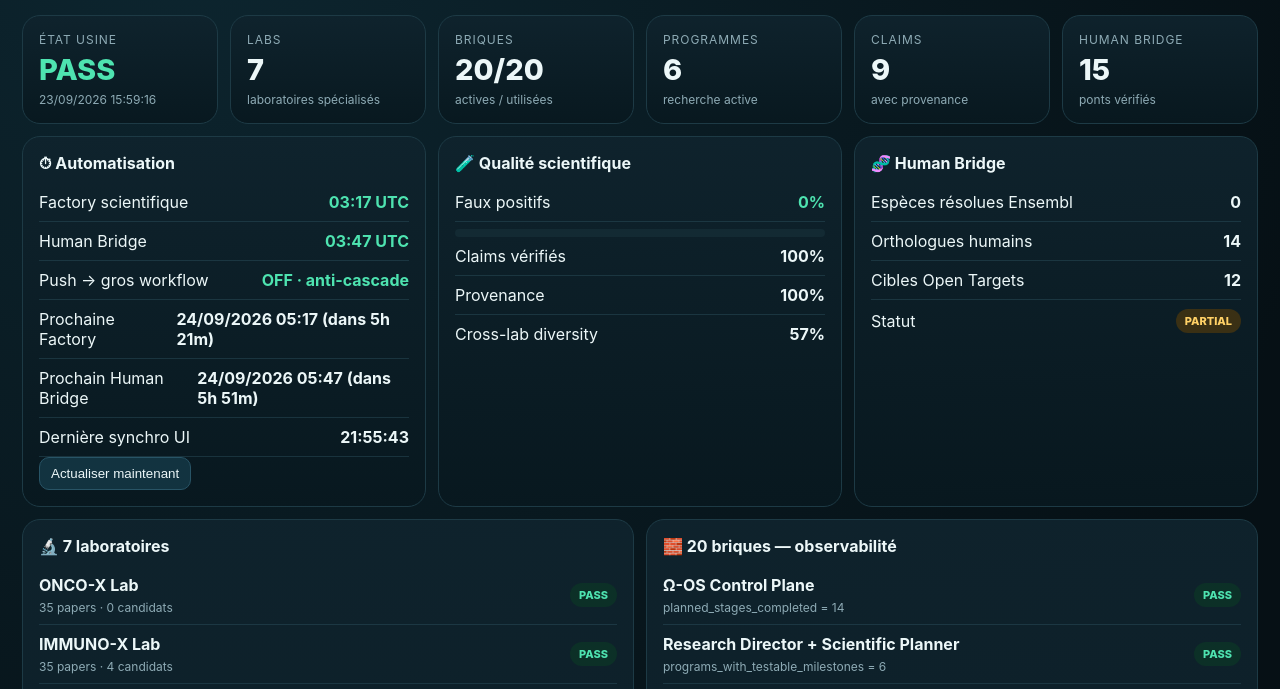
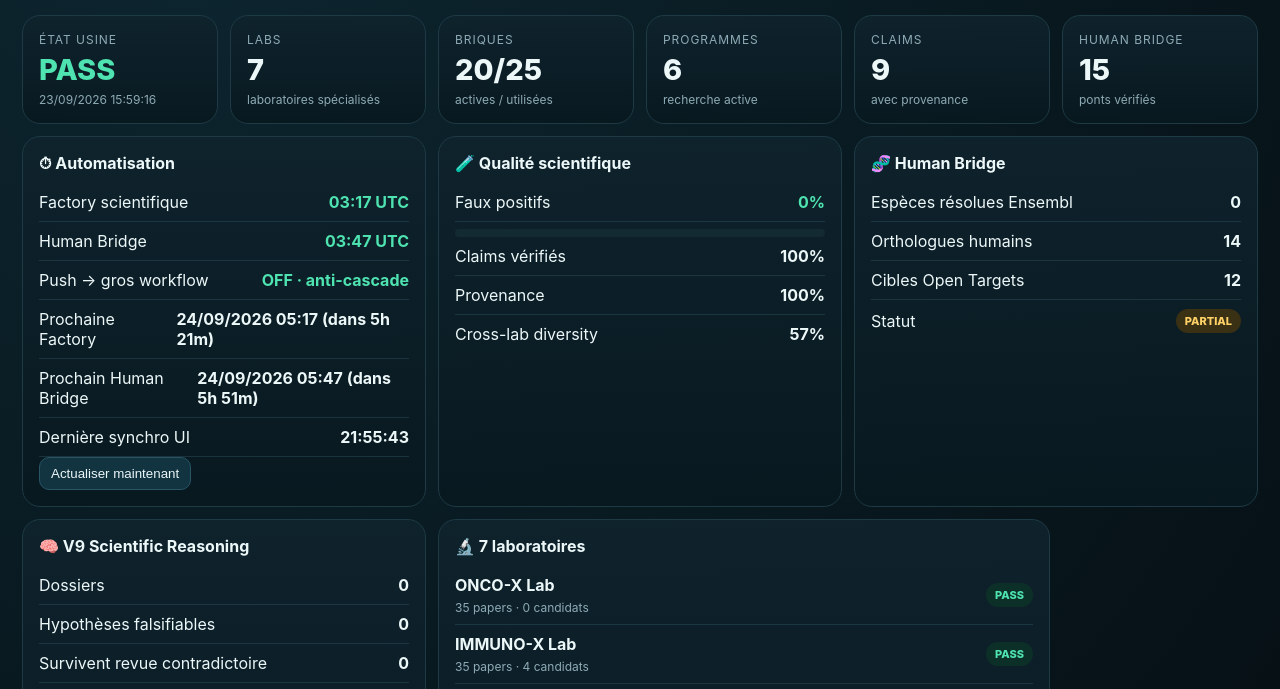
Before and after one commit to Dr-starck66/bio-mimic-x-discovery-factory, a plain HTML site: page public/index.html in a window 1280 px wide. Shown: the part 103-792 px from the top of the page. Drawn offline with Linux system fonts and the light colour scheme.

Commit message:
ui: expose V9 reasoning metrics and 25-brick observability

```diff
--- a/public/index.html
+++ b/public/index.html
@@ -69,13 +69,22 @@ button{background:#123340;color:var(--text);border:1px solid #285466;padding:8px
       <div class="row"><span>Statut</span><span class="pill" id="humanStatus">—</span></div>
     </section>
 
+    <section class="card wide4">
+      <h2>🧠 V9 Scientific Reasoning</h2>
+      <div class="row"><span>Dossiers</span><b id="reasoningDossiers">—</b></div>
+      <div class="row"><span>Hypothèses falsifiables</span><b id="reasoningHypotheses">—</b></div>
+      <div class="row"><span>Survivent revue contradictoire</span><b id="reasoningSurvivors">—</b></div>
+      <div class="row"><span>Plans expérimentaux proposés</span><b id="reasoningPlans">—</b></div>
+      <div class="row"><span>Efficacité clinique revendiquée</span><b id="reasoningClinical">—</b></div>
+    </section>
+
     <section class="card wide6">
       <h2>🔬 7 laboratoires</h2>
       <div id="labList"><div class="sub">Chargement…</div></div>
     </section>
 
     <section class="card wide6">
-      <h2>🧱 20 briques — observabilité</h2>
+      <h2>🧱 25 briques — observabilité</h2>
       <div id="brickList"><div class="sub">Chargement…</div></div>
     </section>
 
@@ -127,7 +136,7 @@ async function get(path){const r=await fetch(path+'?v='+Date.now(),{cache:'no-st
     $('#factoryStatus').className='value '+(f.status==='PASS'?'ok':f.status==='PARTIAL'?'warn':'bad');
     $('#lastCycle').textContent=f.time?new Date(f.time).toLocaleString('fr-FR'):'aucun cycle';
     $('#labs').textContent=labs.length||7;
-    $('#bricks').textContent=`${new Set(usage.map(x=>x.brick_id)).size}/20`;
+    $('#bricks').textContent=`${new Set(usage.map(x=>x.brick_id)).size}/25`;
     $('#programs').textContent=(f.programs||[]).length;
     $('#claims').textContent=(f.claims||[]).length;
     const verifiedBridges=(hb.bridges||[]).length;
@@ -146,6 +155,18 @@ async function get(path){const r=await fetch(path+'?v='+Date.now(),{cache:'no-st
     $('#prov').textContent=pct((f.benchmark||{}).provenance_ratio===undefined?1:(f.benchmark||{}).provenance_ratio+0.5);
     $('#diversity').textContent=pct(t.cross_lab_diversity);
 
+    const reasoning=f.scientific_reasoning||[];
+    const rh=reasoning.reduce((n,d)=>n+(d.hypotheses||[]).length,0);
+    const rs=reasoning.reduce((n,d)=>n+(((d.debate||{}).surviving_hypothesis_ids)||[]).length,0);
+    const rp=reasoning.reduce((n,d)=>n+(d.experiment_plans||[]).length,0);
+    const clinical=reasoning.some(d=>d.clinical_efficacy_claim===true);
+    $('#reasoningDossiers').textContent=reasoning.length;
+    $('#reasoningHypotheses').textContent=rh;
+    $('#reasoningSurvivors').textContent=rs;
+    $('#reasoningPlans').textContent=rp;
+    $('#reasoningClinical').textContent=clinical?'OUI':'NON';
+    $('#reasoningClinical').className=clinical?'bad':'ok';
+
     $('#labList').innerHTML=labs.map(x=>`<div class="row"><span><b>${esc(x.name||x.id)}</b><div class="sub">${safe(x.paper_count,0)} papers · ${safe(x.candidate_count,0)} candidats</div></span><span class="pill ${x.status==='PASS'?'ok':x.status==='PARTIAL'?'warn':'bad'}">${esc(x.status)}</span></div>`).join('')||'<div class="sub">Pas encore de statut lab.</div>';
 
     $('#brickList').innerHTML=usage.map(x=>`<div class="row"><span><b>${esc(x.name)}</b><div class="sub">${esc(x.metric)} = ${esc(x.value)}</div></span><span class="pill ${x.status==='PASS'?'ok':x.status==='PARTIAL'?'warn':'bad'}">${esc(x.status)}</span></div>`).join('');
@@ -163,6 +184,8 @@ async function get(path){const r=await fetch(path+'?v='+Date.now(),{cache:'no-st
     if(!hb.status) alerts.push('Human Bridge V7.1 pas encore présent dans le dernier état publié.');
     else if(hb.status!=='PASS') alerts.push('Human Bridge = '+hb.status+' — chaîne humaine encore incomplète.');
     if(unused.length) alerts.push('Briques actives inutilisées : '+unused.join(', '));
+    if(!reasoning.length) alerts.push('V9 Scientific Reasoning en attente du prochain cycle Factory validé.');
+    if(clinical) alerts.push('ERREUR: un dossier V9 revendique une efficacité clinique.');
     const failed=labs.filter(x=>x.status!=='PASS');
     if(failed.length) alerts.push(failed.length+' lab(s) non PASS.');
     $('#alerts').innerHTML=alerts.length?alerts.map(a=>`<div class="alert">⚠ ${esc(a)}</div>`).join(''):'<div class="row"><span>Aucune alerte critique dans le dernier état publié.</span><span class="pill ok">OK</span></div>';
```
